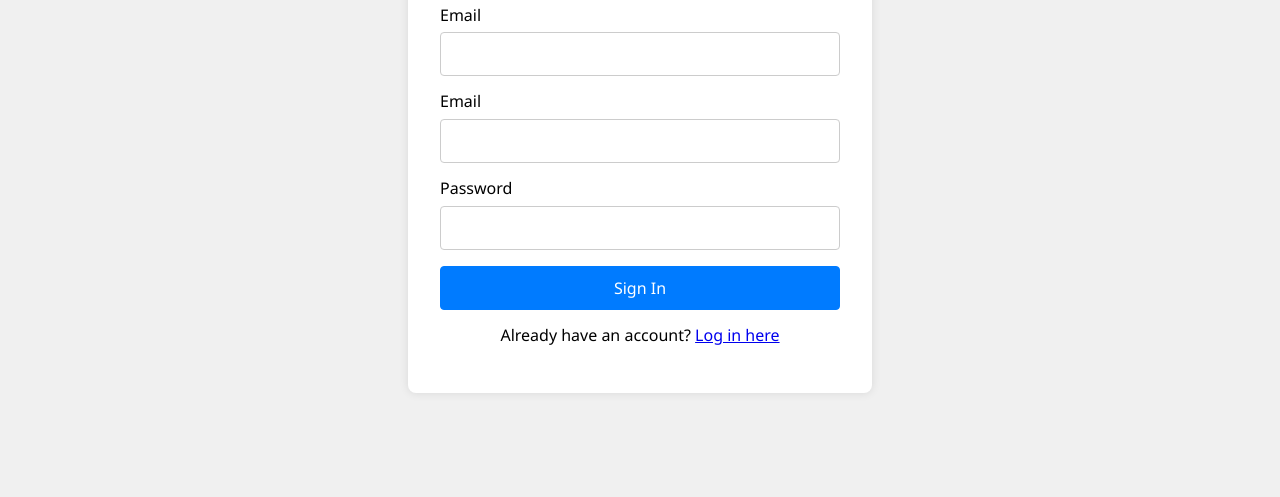
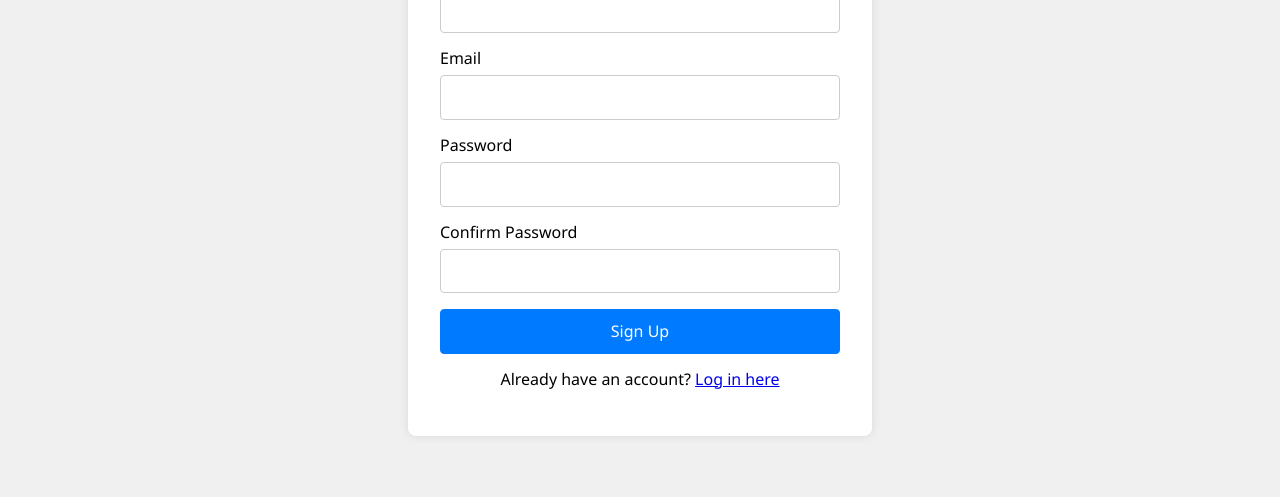
Before and after one commit to yihong-0-6/BED2024Apr_P04_T4, a plain HTML site: page FED/mainsignup.html in a window 1280 px wide. Shown: the part 305-802 px from the top of the page. Drawn offline with Linux system fonts and the light colour scheme.

Commit message:
update login and signup

```diff
--- a/FED/mainsignup.html
+++ b/FED/mainsignup.html
@@ -27,20 +27,24 @@
      <div class="main-content">
         <div class="login-container">
             <h2>Sign Up for an Account</h2>
-            <form id="loginForm">
+            <form id="signupForm">
                 <div class="form-group">
-                    <label for="login-name">Email</label>
-                    <input type="email" id="log-email" class="w-full p-3 border border-gray-300 rounded-lg" required>
+                    <label for="signup-name">Name</label>
+                    <input type="name" id="signup-name" class="w-full p-3 border border-gray-300 rounded-lg" required>
                 </div>
                 <div class="form-group">
-                    <label for="login-email">Email</label>
-                    <input type="email" id="login-email" class="w-full p-3 border border-gray-300 rounded-lg" required>
+                    <label for="signup-email">Email</label>
+                    <input type="email" id="signup-email" class="w-full p-3 border border-gray-300 rounded-lg" required>
                 </div>
                 <div class="form-group">
-                    <label for="login-password">Password</label>
-                    <input type="password" id="login-password" class="w-full p-3 border border-gray-300 rounded-lg" required>
+                    <label for="signup-password">Password</label>
+                    <input type="password" id="signup-password" class="w-full p-3 border border-gray-300 rounded-lg" required>
                 </div>
-                <button type="submit" id="login-submit" class="login-btn">Sign In</button>
+                <div class="form-group">
+                    <label for="signup-passwordcfm">Confirm Password</label>
+                    <input type="password" id="signup-passwordcfm" class="w-full p-3 border border-gray-300 rounded-lg" required>
+                </div>
+                <button type="submit" id="signup-submit" class="login-btn">Sign Up</button>
             </form>
             <p class="text-center mt-4">Already have an account? <a href="mainlogin.html" class="text-blue-500">Log in here</a></p>
         </div>
--- a/FED/style.css
+++ b/FED/style.css
@@ -447,3 +447,5 @@ header .navlist li a:hover {
 .text-center {
   text-align: center;
 }
+
+/* moviepage.html --------*/
```
